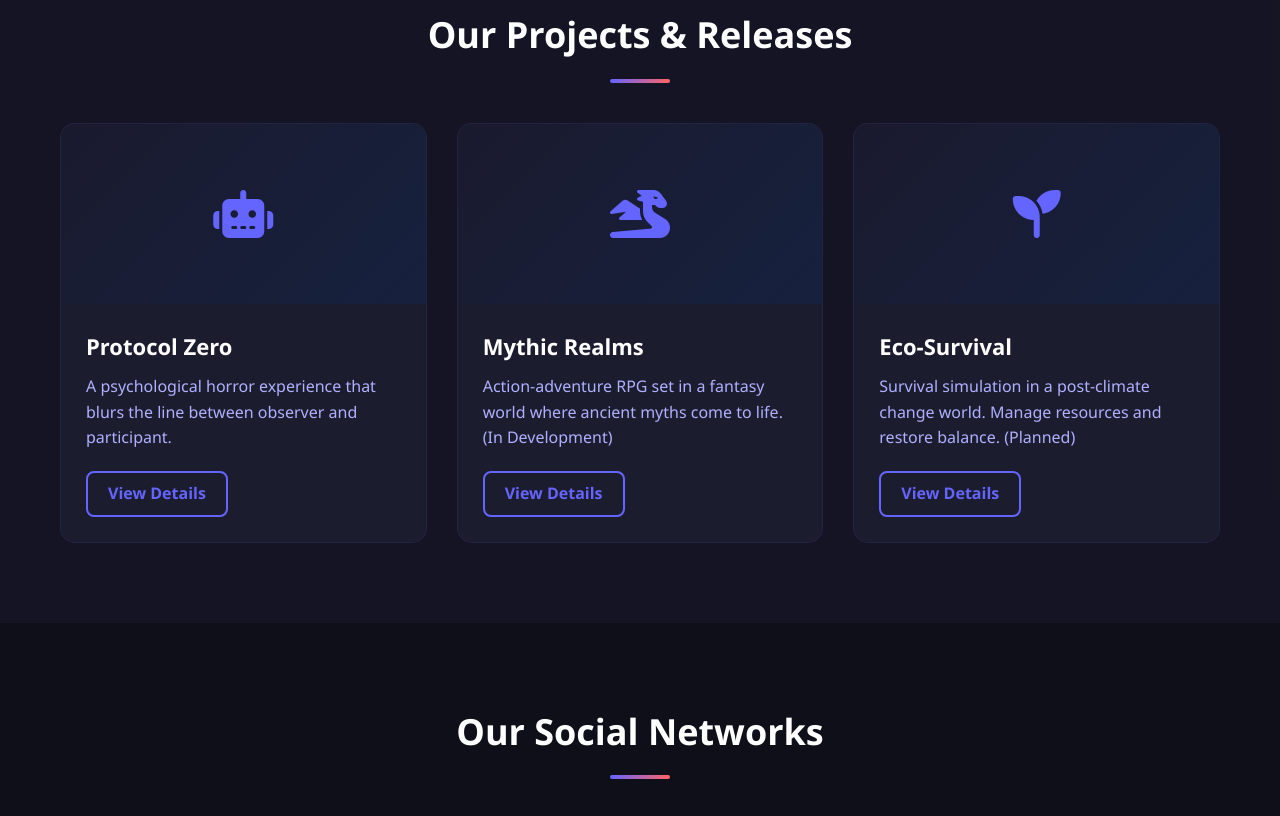
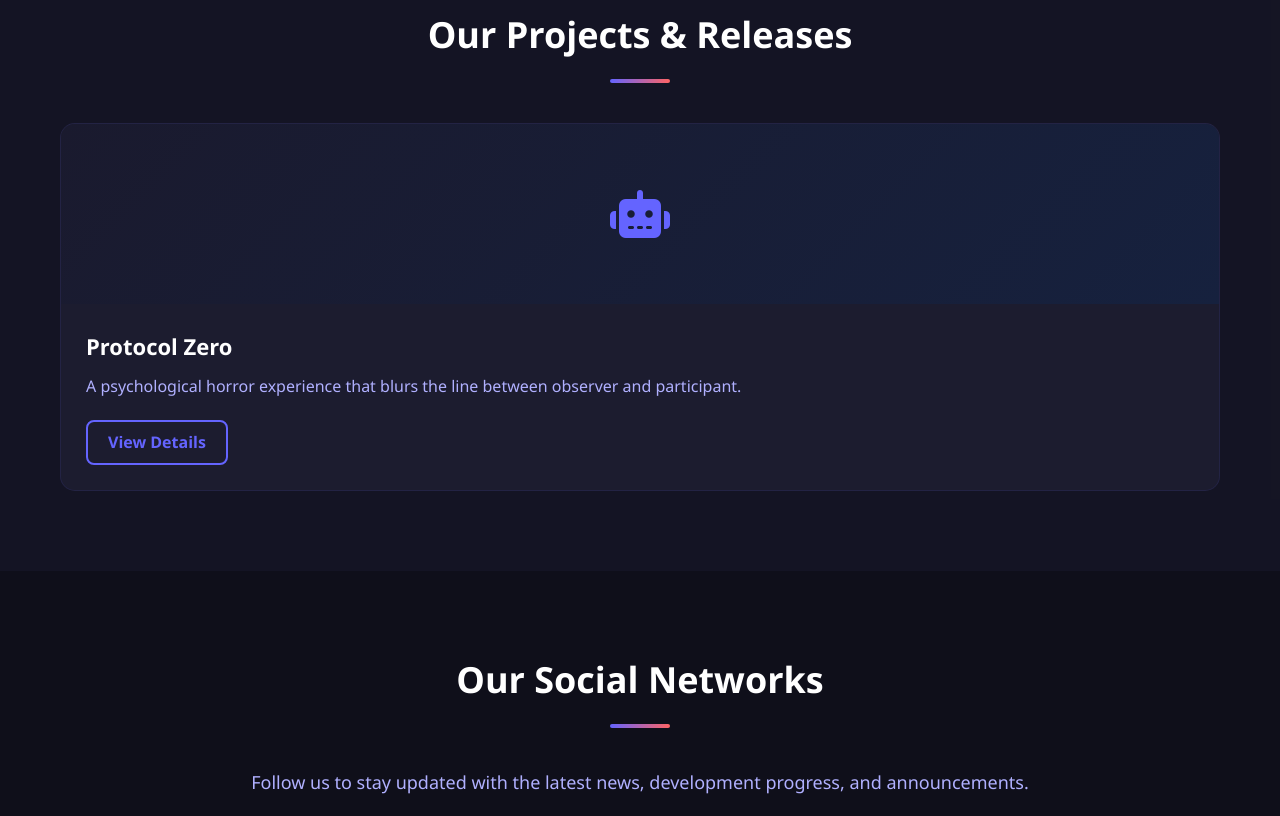
Before and after one commit to savich18company-crypto/savich18-games, a plain HTML site: page index.html in a window 1280 px wide. Shown: the part 1280-2096 px from the top of the page. Drawn offline with Linux system fonts and the light colour scheme.

Commit message:
Update index.html

```diff
--- a/index.html
+++ b/index.html
@@ -457,31 +457,9 @@
                         <a href="game.html" class="project-link">View Details</a>
                     </div>
                 </div>
-
-                <div class="project-card">
-                    <div class="project-image">
-                        <i class="fas fa-dragon"></i>
-                    </div>
-                    <div class="project-content">
-                        <h3 class="project-title">Mythic Realms</h3>
-                        <p class="project-desc">Action-adventure RPG set in a fantasy world where ancient myths come to life. (In Development)</p>
-                        <a href="game.html" class="project-link">View Details</a>
-                    </div>
-                </div>
-
-                <div class="project-card">
-                    <div class="project-image">
-                        <i class="fas fa-seedling"></i>
-                    </div>
-                    <div class="project-content">
-                        <h3 class="project-title">Eco-Survival</h3>
-                        <p class="project-desc">Survival simulation in a post-climate change world. Manage resources and restore balance. (Planned)</p>
-                        <a href="game.html" class="project-link">View Details</a>
-                    </div>
-                </div>
-            </div>
+                            </div>
         </div>
-    </section>
+            </section>
 
     <!-- Social Section -->
     <section id="social" class="section social-section">
```
